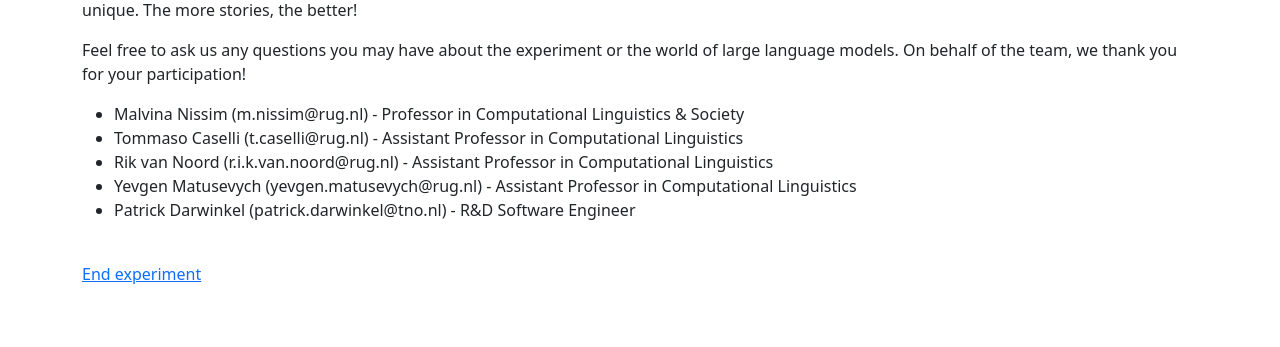
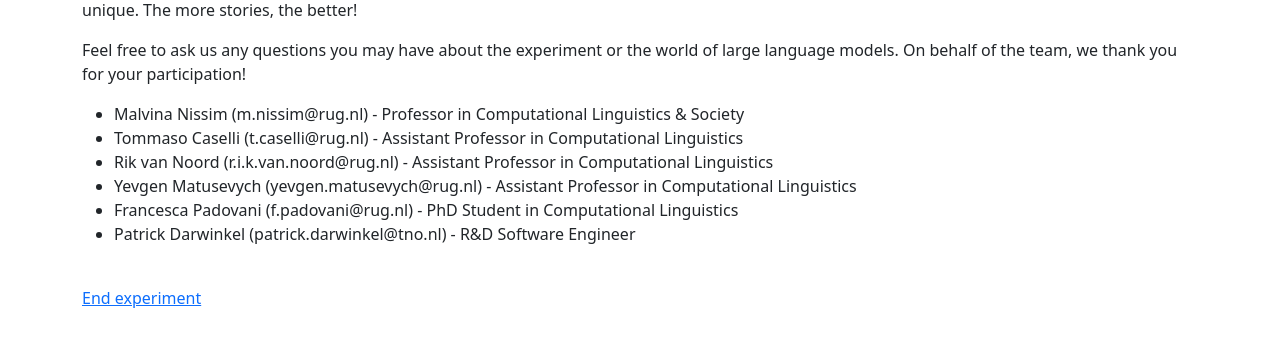
Before and after one commit to Darwinkel/european-researchers-night-software, a Django app: template ern/webapp/templates/06_thank_you.html in a window 1280 px wide. Shown: the part 130-477 px from the top of the page. Run offline with Django 5.2, Linux system fonts and the light colour scheme; the template is opened without the code that fills it, so the values that code supplies are empty; parts of the project's set-up code (start-up, migrations or seed data) failed here and were passed over.

Commit message:
Fix important typo

```diff
--- a/ern/webapp/templates/06_thank_you.html
+++ b/ern/webapp/templates/06_thank_you.html
@@ -12,6 +12,7 @@
     <li>Tommaso Caselli (t.caselli@rug.nl) - Assistant Professor in Computational Linguistics</li>
     <li>Rik van Noord (r.i.k.van.noord@rug.nl) - Assistant Professor in Computational Linguistics</li>
     <li>Yevgen Matusevych (yevgen.matusevych@rug.nl) - Assistant Professor in Computational Linguistics</li>
+    <li>Francesca Padovani (f.padovani@rug.nl) - PhD Student in Computational Linguistics</li>
     <li>Patrick Darwinkel (patrick.darwinkel@tno.nl) - R&D Software Engineer</li>
 </ul>
 {% endblock %}
```
Also changed, not shown: ern/locale/nl/LC_MESSAGES/django.po.
